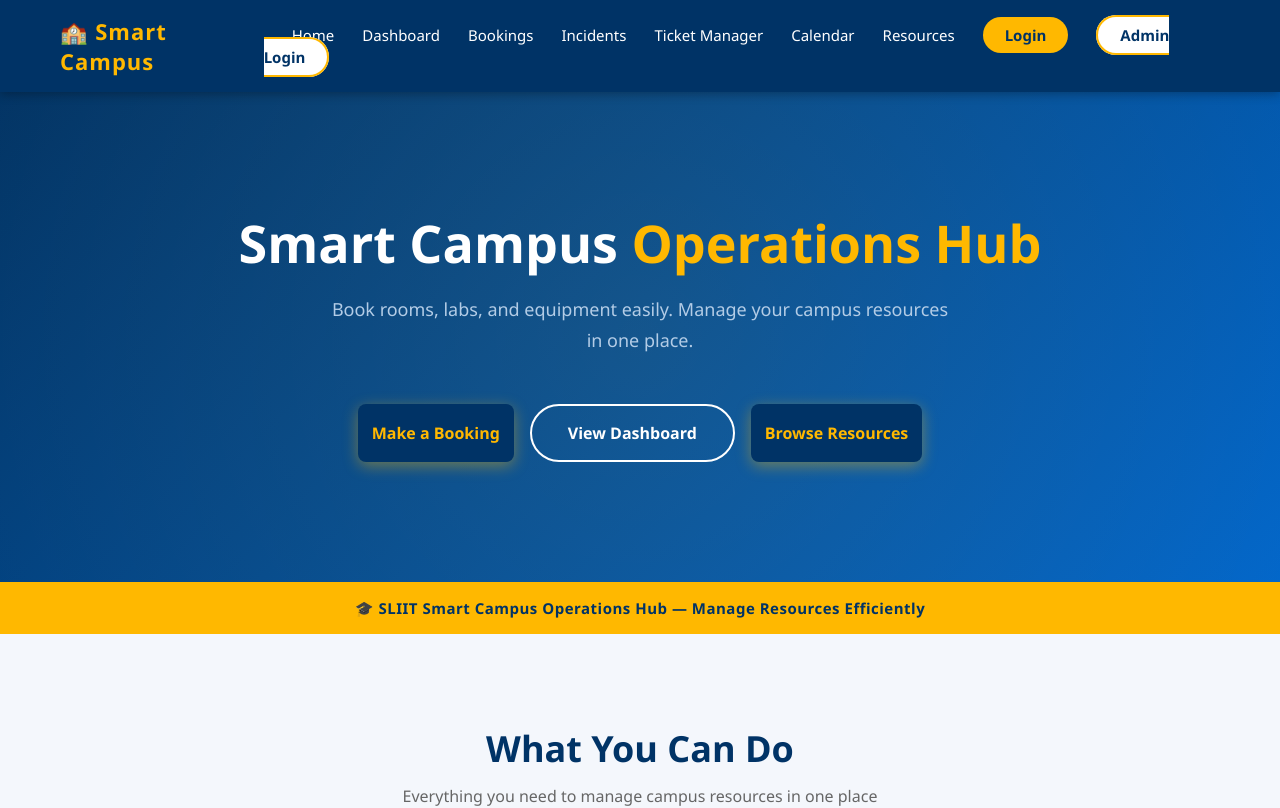
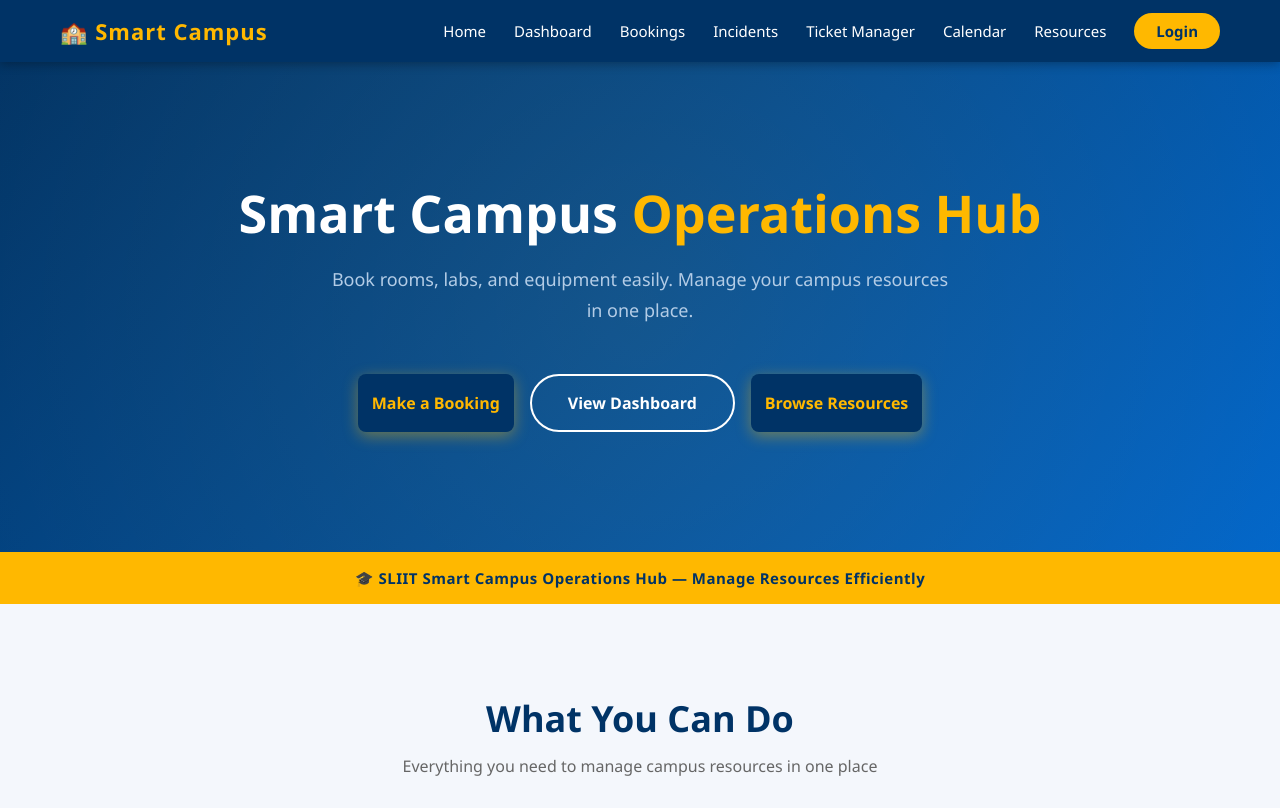
Before and after one commit to shenukaminoli/Smart-Campus-Operations-Hub, a React (Create React App) app in the folder frontend/: page / in a window 1280 px wide. Shown: the top 808 px of the page. Built offline with nearby package versions, Linux system fonts and the light colour scheme.

Commit message:
Removed admin part

```diff
--- a/frontend/src/App.css
+++ b/frontend/src/App.css
@@ -47,20 +47,6 @@
 
 .btn-login:hover {
   background-color: #e6a500 !important;
-  color: #003366 !important;
-}
-
-.btn-admin-login {
-  background-color: #ffffff;
-  padding: 8px 22px;
-  border-radius: 20px;
-  color: #003366 !important;
-  font-weight: 700 !important;
-  border: 2px solid #FFB800;
-}
-
-.btn-admin-login:hover {
-  background-color: #fff6da;
   color: #003366 !important;
 }
 
--- a/frontend/src/App.js
+++ b/frontend/src/App.js
@@ -26,7 +26,6 @@ function App() {
           <a href="#calendar" onClick={() => setCurrentPage('calendar')}>Calendar</a>
           <a href="#resources" onClick={() => setCurrentPage('resources')}>Resources</a>
           <a href="#login" className="btn-login">Login</a>
-          <a href="#admin-login" className="btn-admin-login">Admin Login</a>
         </div>
       </nav>
 
```
